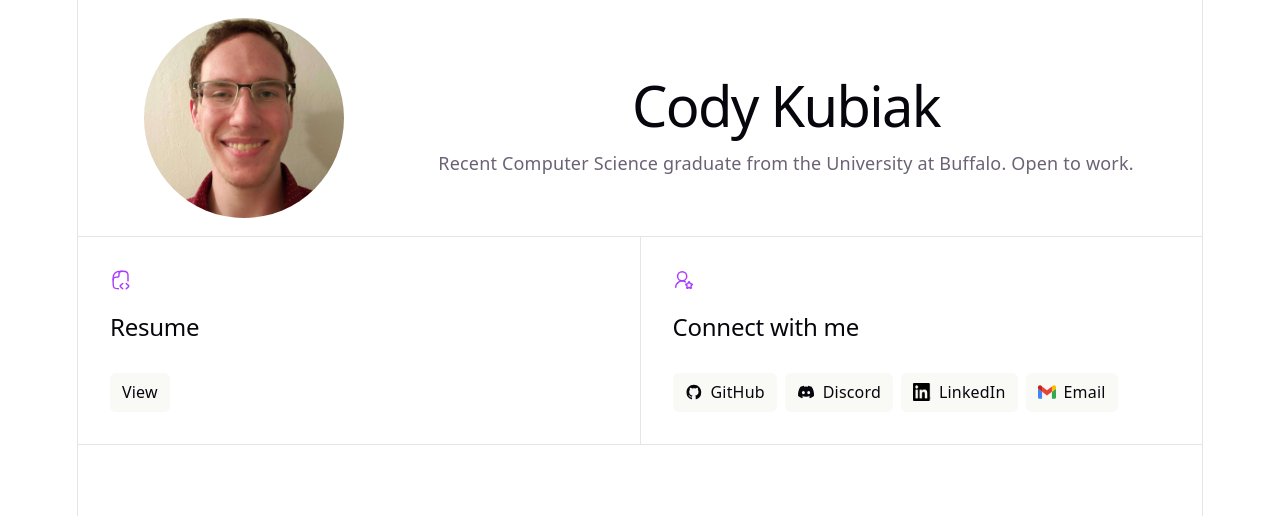
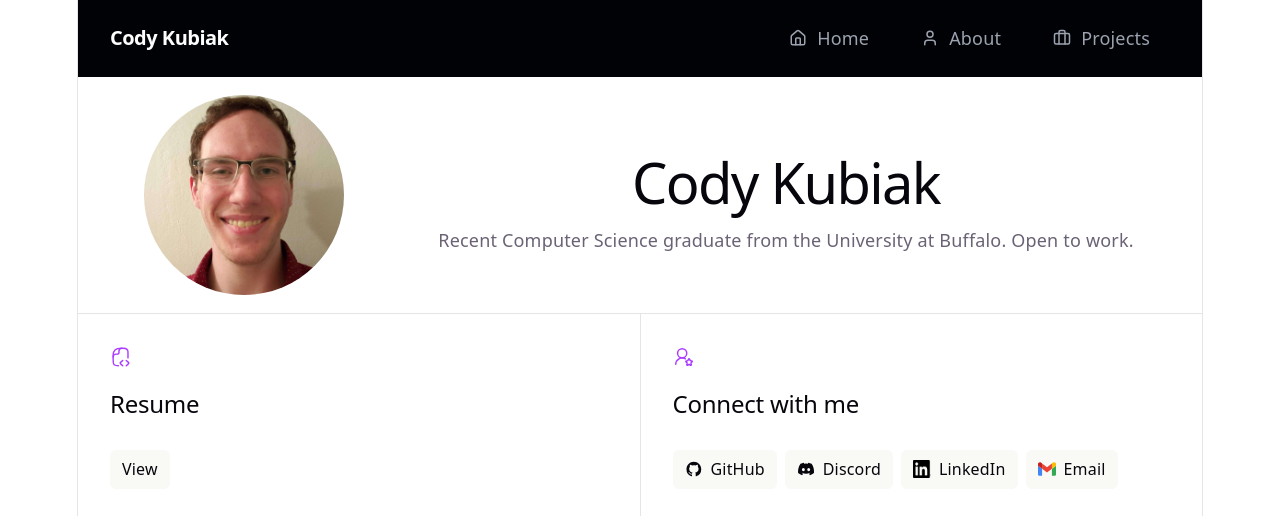
Before and after one commit to Ckubiak198/Portfolio, a React (Vite) app: page /contact in a window 1280 px wide. Shown: the top 516 px of the page. Built offline with nearby package versions, Linux system fonts and the light colour scheme.

Commit message:
added navbar, react router

```diff
--- a/package.json
+++ b/package.json
@@ -11,8 +11,10 @@
     "deploy": "gh-pages -d dist"
   },
   "dependencies": {
+    "lucide-react": "^1.16.0",
     "react": "^19.2.6",
-    "react-dom": "^19.2.6"
+    "react-dom": "^19.2.6",
+    "react-router-dom": "^7.15.1"
   },
   "devDependencies": {
     "@eslint/js": "^10.0.1",
--- a/src/Home.jsx
+++ b/src/Home.jsx
@@ -4,12 +4,14 @@ import linImage from './assets/InBug-Black.png'
 import resume from './assets/resume.pdf'
 import emailicon from './assets/gmail.svg'
 import './Home.css'
+import Navbar from './components/navbar'
 
 function App() {
   const [count, setCount] = useState(0)
 
   return (
     <>
+      <Navbar />
       <section id="bio">
         <div className="Headshot">
           <img src={headshot} className="head" width="1700" height="179" alt="Headshot" />
--- /dev/null
+++ b/src/components/navbar.css
@@ -0,0 +1,67 @@
+.navbar {
+  width: 100%;
+  height: 76px;
+  background: #010206;
+  border-bottom: 1px solid #010206;
+
+  display: flex;
+  align-items: center;
+  justify-content: center;
+}
+
+.navbar-container {
+  width: 100%;
+  max-width: 1280px;
+
+  display: flex;
+  align-items: center;
+  justify-content: space-between;
+
+  padding: 0 32px;
+}
+
+.navbar-logo {
+  font-size: 20px;
+  font-weight: 600;
+  color: #fdfdfd;
+  letter-spacing: -0.5px;
+  cursor: pointer;
+}
+
+.navbar-links {
+  display: flex;
+  align-items: center;
+  gap: 12px;
+}
+
+.nav-item {
+  display: flex;
+  align-items: center;
+  gap: 10px;
+
+  padding: 14px 20px;
+  border-radius: 14px;
+
+  font-size: 18px;
+  font-weight: 500;
+
+  color: #9ca3af;
+  text-decoration: none;
+
+  transition: all 0.2s ease;
+}
+
+.nav-item:hover {
+  background: #0b1220;
+  color: white;
+}
+
+.nav-item.active {
+  background: #0b1730;
+  color: #3b82f6;
+}
+
+.nav-item svg {
+  width: 18px;
+  height: 18px;
+}
--- /dev/null
+++ b/src/components/navbar.jsx
@@ -0,0 +1,56 @@
+import { Home, User, Briefcase, Mail } from "lucide-react";
+import { NavLink } from "react-router-dom";
+import './navbar.css'
+
+
+export default function Navbar() {
+  const navItems = [
+    { name: "Home", icon: Home, path: "/" },
+    { name: "About", icon: User, path: "/about" },
+    { name: "Projects", icon: Briefcase, path: "/projects" },
+    { name: "Contact", icon: Mail, path: "/contact" },
+  ];
+
+  return (
+    <header className="navbar">
+      <div className="navbar-container">
+        <h1 className="navbar-logo">
+          Cody Kubiak
+        </h1>
+
+        <nav className="navbar-links">
+  <NavLink
+    to="/"
+    end
+    className={({ isActive }) =>
+      isActive ? "nav-item active" : "nav-item"
+    }
+  >
+    <Home />
+    Home
+  </NavLink>
+
+  <NavLink
+    to="/about"
+    className={({ isActive }) =>
+      isActive ? "nav-item active" : "nav-item"
+    }
+  >
+    <User />
+    About
+  </NavLink>
+
+  <NavLink
+    to="/projects"
+    className={({ isActive }) =>
+      isActive ? "nav-item active" : "nav-item"
+    }
+  >
+    <Briefcase />
+    Projects
+  </NavLink>
+</nav>
+      </div>
+    </header>
+  );
+}
--- a/src/main.jsx
+++ b/src/main.jsx
@@ -2,9 +2,12 @@ import { StrictMode } from 'react'
 import { createRoot } from 'react-dom/client'
 import './index.css'
 import Home from './Home.jsx'
+import { BrowserRouter as Router } from 'react-router-dom';
 
 createRoot(document.getElementById('root')).render(
   <StrictMode>
-    <Home />
+    <Router>
+      <Home />
+    </Router>
   </StrictMode>,
 )
```
Also changed, not shown: src/components/About.css (added), src/components/About.jsx (added), 1 other file (tests, documents, lock files or other folders).
